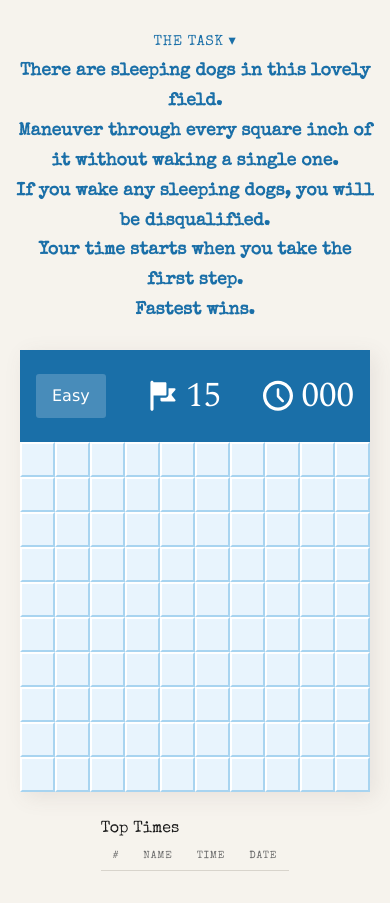
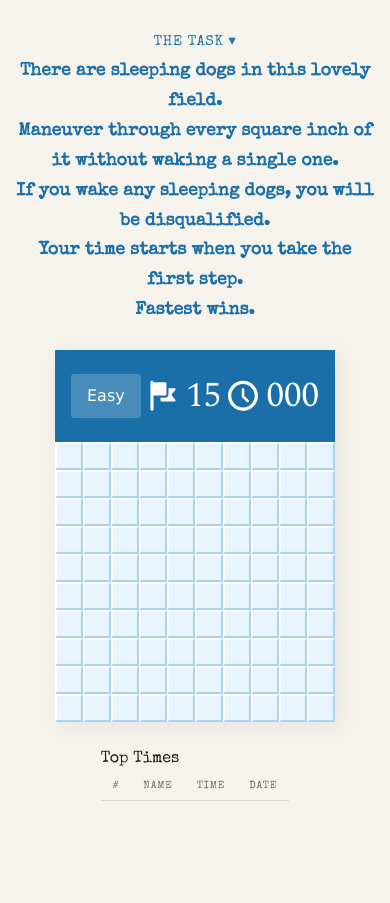
Before and after one commit to aMiss-aWry/wed, a Flask app: page /dognap in a window 390 px wide. After the commit the page ends 801 px from the top, so only its background shows below. Run offline with Flask 3, Linux system fonts and the light colour scheme; lists and menus that the app fills with data are empty.

Commit message:
maybe fix for mobile

```diff
--- a/templates/dognap.html
+++ b/templates/dognap.html
@@ -1,7 +1,7 @@
 <style>
   :root {
-    --grid-width: 350;
-    --tile-width: 35;
+    --grid-width: 350px;
+    --tile-width: 35px;
     --main-color: #8B6AF5;
     --dark-color: #5938c3;
     --body-bg: #f9f8fe;
@@ -67,15 +67,15 @@
   }
 
   .grid {
-    height: calc(var(--grid-width) * 1px);
-    width: 100%;
+    height: var(--grid-width);
+    width: var(--grid-width);
     display: flex;
     flex-wrap: wrap;
   }
 
   .tile {
-    height: calc(var(--tile-width) * 1px);
-    width: calc(var(--tile-width) * 1px);
+    height: var(--tile-width);
+    width: var(--tile-width);
     cursor: pointer;
     border: 2px solid;
     border-color: white var(--tile-border) var(--tile-border) white;
@@ -344,6 +344,12 @@
   .dognap-btn:hover {
     background: currentColor;
     color: var(--bg-color);
+  }
+
+  @media (max-width: 480px) {
+    :root {
+      --tile-width: 28px;
+    }
   }
 
   @keyframes shake {
@@ -743,13 +749,12 @@
     function createBoard() {
       loadLeaderboard(selectedLevel.name, 'leaderboard-body-permanent', 'leaderboard-permanent')
       applyPalette();
-
       flagsLeft.innerHTML = selectedLevel.boops;
       const width = selectedLevel.width;
       const tileWidth = parseInt(
         getComputedStyle(root).getPropertyValue("--tile-width")
       );
-      root.style.setProperty("--grid-width", width * tileWidth);
+      root.style.setProperty("--grid-width", (width * tileWidth) + "px");
 
       //add tiles
       for (let i = 0; i < width * width; i++) {
```
